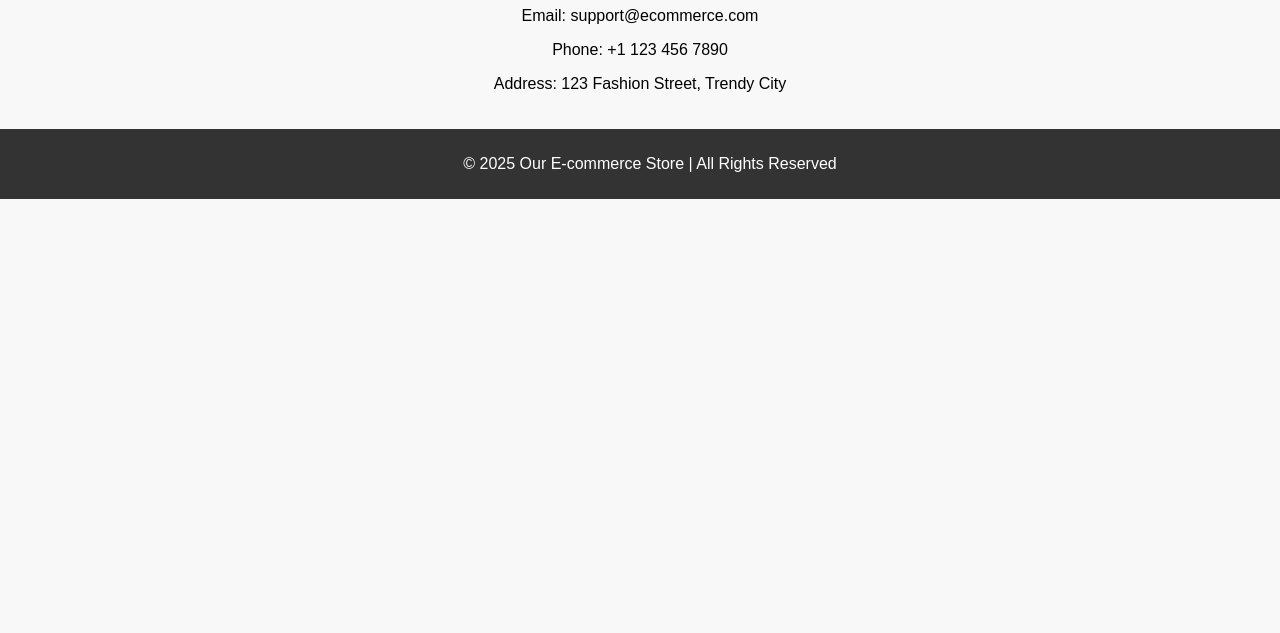
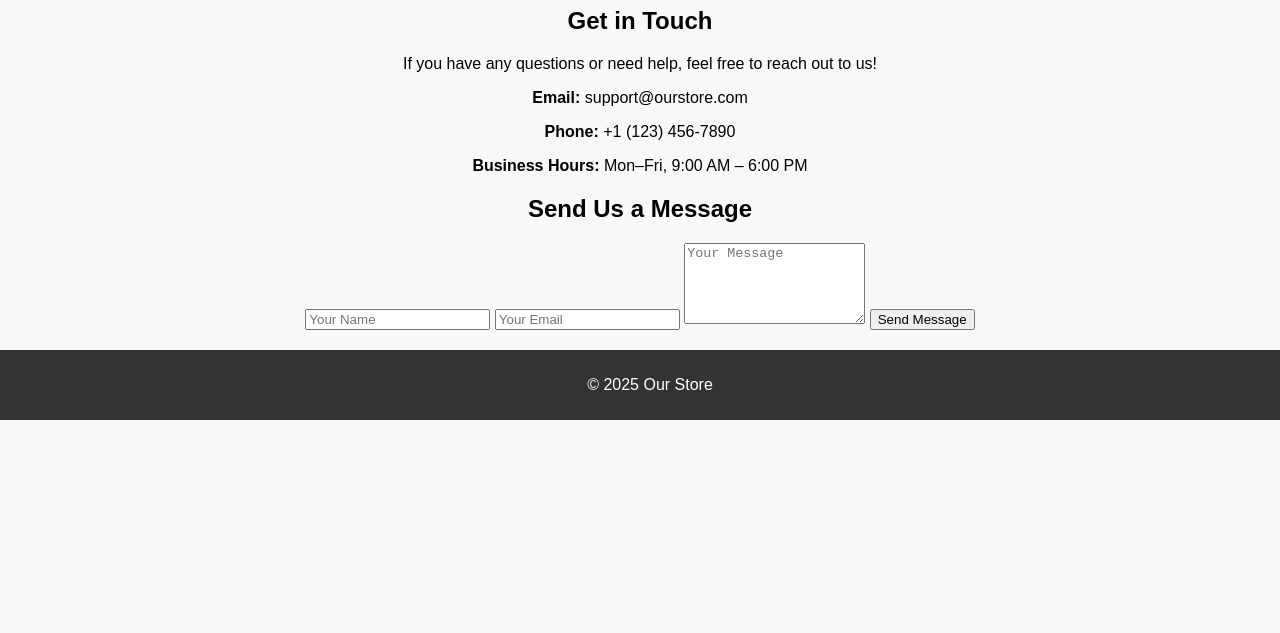
Before and after one commit to Reema0440/ecommerce-site, a plain HTML site: page contact.html in a window 1280 px wide. Shown: the part 167-800 px from the top of the page. Drawn offline with Linux system fonts and the light colour scheme.

Commit message:
Update contact.html
add form

```diff
--- a/contact.html
+++ b/contact.html
@@ -1,32 +1,54 @@
 <!DOCTYPE html>
 <html lang="en">
 <head>
-    <meta charset="UTF-8">
-    <meta name="viewport" content="width=device-width, initial-scale=1.0">
+  <meta charset="UTF-8" />
+  <meta name="viewport" content="width=device-width, initial-scale=1.0"/>
   <title>Contact Us - E-commerce</title>
-    <link rel="stylesheet" href="css/styles.css">
+  <link rel="stylesheet" href="css/styles.css" />
 </head>
 <body>
   <header>
-        <div class="logo"><img src="images/logo.png" alt="Brand Logo"></div>
+    <div class="logo"><img src="images/Logo.png" alt="Brand Logo" /></div>
     <nav>
       <ul>
         <li><a href="index.html">Home</a></li>
         <li><a href="catalogue.html">Catalogue</a></li>
         <li><a href="size-chart.html">Size Guide</a></li>
-                <li><a href="about.html">About Us</a></li>
-                <li><a href="contact.html">Contact</a></li>
+        <li><a href="about.html">About</a></li>
+        <li><a href="contact.html" class="active">Contact</a></li>
       </ul>
     </nav>
   </header>
+
   <main>
     <h1>Contact Us</h1>
-        <p>Email: support@ecommerce.com</p>
-        <p>Phone: +1 123 456 7890</p>
-        <p>Address: 123 Fashion Street, Trendy City</p>
+    <section class="contact-section">
+
+      <!-- Contact Info -->
+      <div class="contact-box">
+        <h2>Get in Touch</h2>
+        <p>If you have any questions or need help, feel free to reach out to us!</p>
+        <p><strong>Email:</strong> support@ourstore.com</p>
+        <p><strong>Phone:</strong> +1 (123) 456-7890</p>
+        <p><strong>Business Hours:</strong> Mon–Fri, 9:00 AM – 6:00 PM</p>
+      </div>
+
+      <!-- Contact Form -->
+      <div class="contact-box">
+        <h2>Send Us a Message</h2>
+        <form class="contact-form">
+          <input type="text" name="name" placeholder="Your Name" required />
+          <input type="email" name="email" placeholder="Your Email" required />
+          <textarea name="message" rows="5" placeholder="Your Message" required></textarea>
+          <button type="submit" class="cta-button">Send Message</button>
+        </form>
+      </div>
+
+    </section>
   </main>
+
   <footer>
-        <p>&copy; 2025 Our E-commerce Store | All Rights Reserved</p>
+    <p>&copy; 2025 Our Store</p>
   </footer>
 </body>
 </html>
```
Lines whose indentation alone changed are shown as unchanged.
